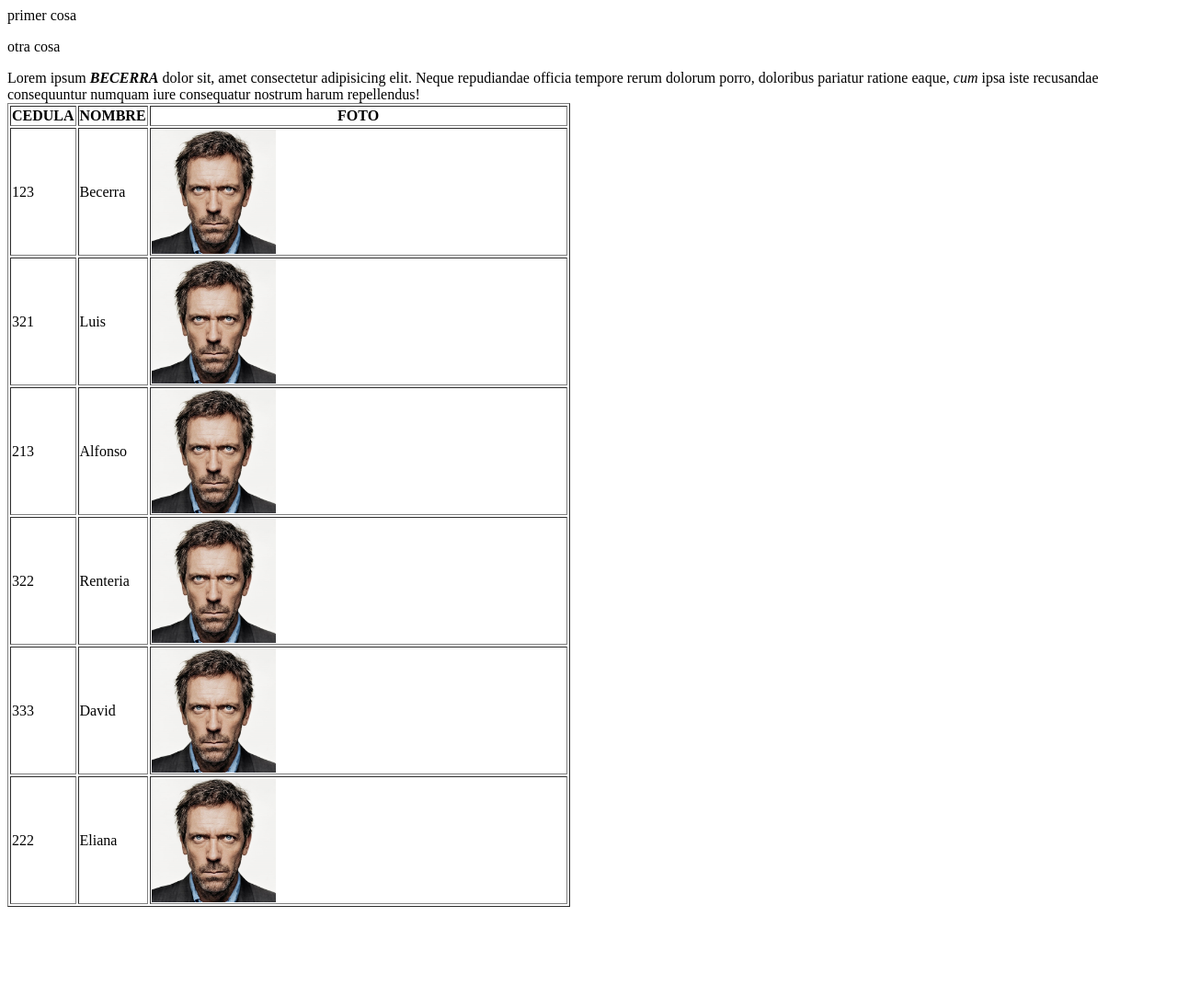
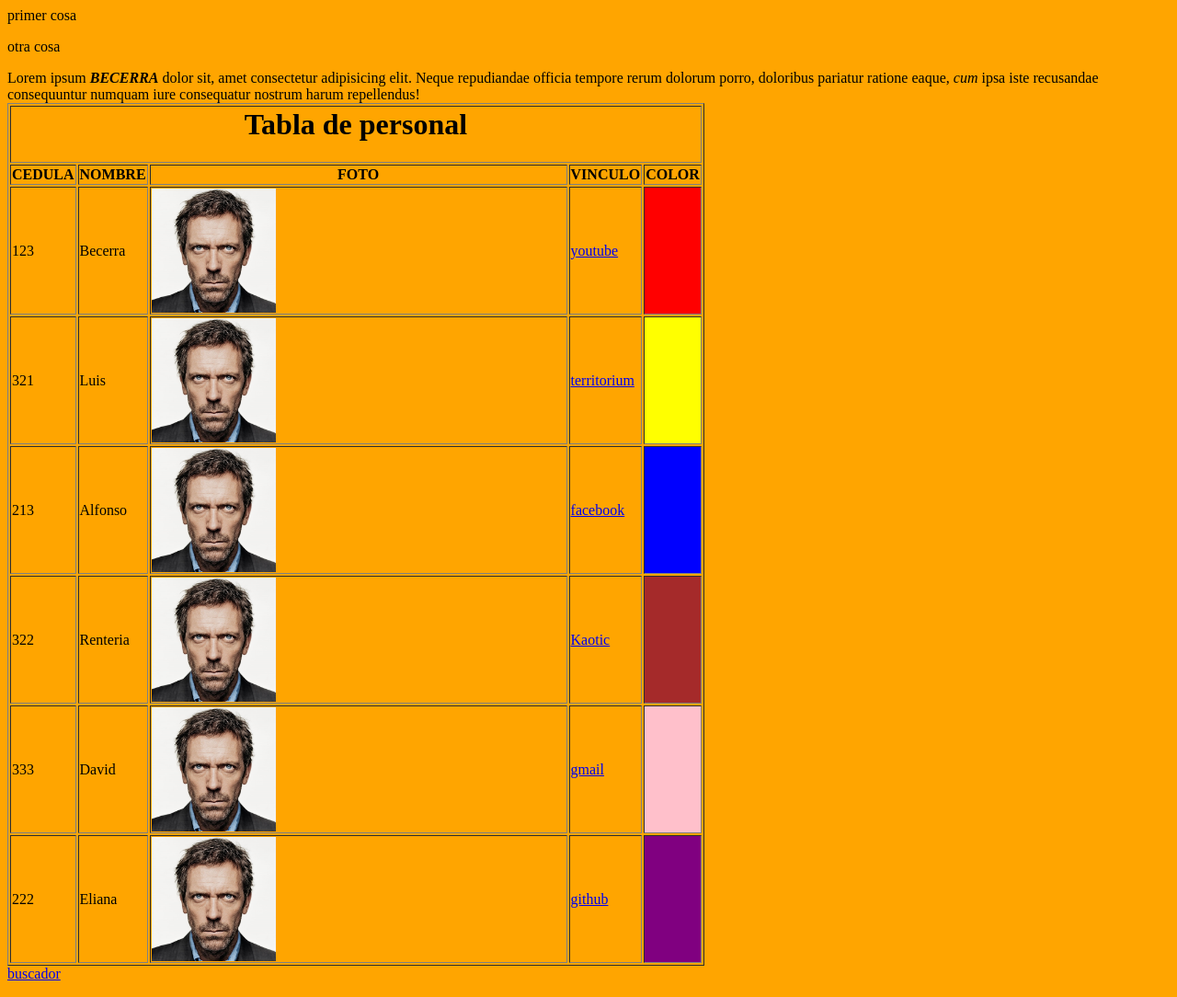
Before and after one commit to SebastianPG2472769/cpsena, a plain HTML site: page index.html in a window 1280 px wide. Shown: the whole page at 92% size. Before the commit the page ends 1002 px from the top, so only its background shows below. Drawn offline with Linux system fonts and the light colour scheme.

Commit message:
cpsena html 2

```diff
--- a/index.html
+++ b/index.html
@@ -2,7 +2,7 @@
     <head>
         <title>first page</title>
     </head>
-    <body>
+    <body bgcolor="orange">
             <p>primer cosa</p>
             <p>otra cosa</p>
            <p>
@@ -16,9 +16,19 @@
     <table border="1">
         <thead>
             <tr>
+              <th colspan="5">
+                  <h1>Tabla de personal</h1>
+
+              </th>
+
+            </tr>
+            <tr>
+                </th>
                 <th>CEDULA</th>
                 <th>NOMBRE</th>
                 <th>FOTO</th>
+                <th>VINCULO</th>
+                <th>COLOR</th>
             </tr>
 
         </thead>
@@ -28,32 +38,43 @@
                     <td>123</td>
                     <td>Becerra</td>
                     <td><img src="img/rostro-de-un-criminal.jpg" width="30%" alt=""></td>
-
+                    <td><a href="https://www.youtube.com">youtube</a></td>
+                    <td bgcolor="red"></td>
                 </tr>
                 <tr>
                     <td>321</td>
                     <td>Luis</td>
                     <td><img src="img/rostro-de-un-criminal.jpg" width="30%" alt=""></td>
+                    <td><a href="https://www.territorium.com">territorium</a></td>
+                    <td bgcolor="yellow"></td>
                 </tr>
                 <tr>
                     <td>213</td>
                     <td>Alfonso</td>
                     <td><img src="img/rostro-de-un-criminal.jpg" width="30%" alt=""></td>
+                    <td><a href="https://facebook.com">facebook</a></td>
+                    <td bgcolor="blue"></td>
                 </tr>
                 <tr>
                     <td>322</td>
                     <td>Renteria</td>
                     <td><img src="img/rostro-de-un-criminal.jpg" width="30%"  alt=""></td>
+                    <td><a href="https://Kaotic.com">Kaotic</a></td>
+                    <td bgcolor="brown"></td>
                 </tr>
                 <tr>
                     <td>333</td>
                     <td>David</td>
                     <td><img src="img/rostro-de-un-criminal.jpg" width="30%" alt=""></td>
+                    <td><a href="https://gmail.com">gmail</a></td>
+                    <td bgcolor="pink"></td>
                 </tr>
                 <tr>
                     <td>222</td>
                     <td>Eliana</td>
                     <td><img src="img/rostro-de-un-criminal.jpg" width="30%" alt=""></td>
+                    <td><a href="https://github.com">github</a></td>
+                    <td bgcolor="purple"></td>
                 </tr>
         </tbody>
 
@@ -70,6 +91,8 @@
         b es para negrita
         y br es para un salto de linea
     -->
+        <a href="https://google.com">buscador</a>
+
 
            </body>
 </html>
```
